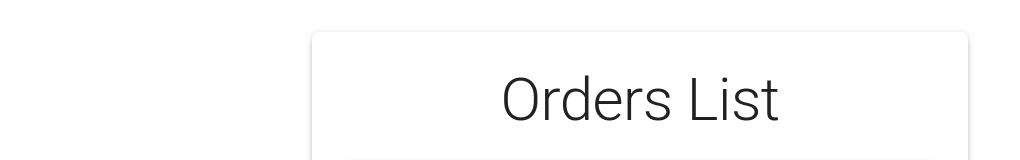
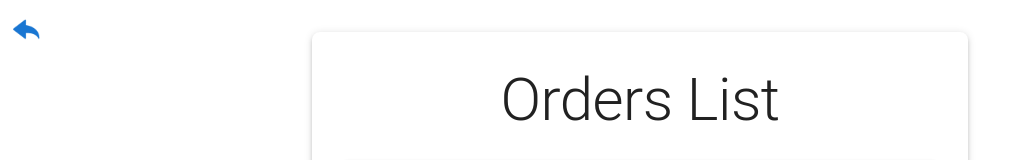
Before and after one commit to singapore2024/Team-6, a React (Vite) app in the folder vite-project/: page /orders in a window 1280 px wide. Shown: the top 160 px of the page, without its empty margins (0-1020 px from the left). Built offline with nearby package versions, Linux system fonts and the light colour scheme.

Commit message:
Put back button

```diff
--- a/vite-project/src/Orders.tsx
+++ b/vite-project/src/Orders.tsx
@@ -3,6 +3,7 @@ import React from 'react';
 import { Card, CardContent, Typography, List, ListItem, Accordion, AccordionSummary, AccordionDetails } from '@mui/material';
 import ExpandMoreIcon from '@mui/icons-material/ExpandMore';
 import Recipe from './Recipe'; // Assuming Recipe type is exported from RecipeCard
+import BackButton from './components/BackButton';
 
 
 interface Order {
@@ -36,6 +37,8 @@ interface Order {
         { recipe: sampleRecipes[1], quantity: 20 },
       ];
       return (
+        <>
+          <BackButton />
           <Card sx={{ padding: 2, borderRadius: 2, boxShadow: 3 }}>
             <CardContent>
               <Typography variant="h2" sx={{ marginBottom: 2 }}>
@@ -65,6 +68,7 @@ interface Order {
               </List>
             </CardContent>
           </Card>
+        </>
       );
   };
 
--- a/vite-project/src/Recipe.tsx
+++ b/vite-project/src/Recipe.tsx
@@ -11,6 +11,7 @@ import {
 } from "@mui/material";
 import { ExpandMore, RestaurantMenu } from "@mui/icons-material";
 import axios from "axios";
+import BackButton from "./components/BackButton";
 
 
 interface Recipe {
@@ -106,6 +107,7 @@ const RecipeList: React.FC = () => {
 
   return (
     <>
+      <BackButton />
       <Typography variant="h2" color="black" gutterBottom>
         Recipe List
       </Typography>
--- a/vite-project/src/pages/EmployeesPage.tsx
+++ b/vite-project/src/pages/EmployeesPage.tsx
@@ -68,7 +68,7 @@ const EmployeesPage: React.FC = () => {
     ];
     return (
         <>
-            <BackButton></BackButton>
+            <BackButton />
             <div className='w-[680px] h-full'>
                 <Typography variant="h2" color="black">Employee's Profiles</Typography>
                 <ul className='w-full min-h-96 max-h-96 h-full items-center list-disc gap-1 overflow-y-scroll'>
```
Lines whose indentation alone changed are shown as unchanged.
